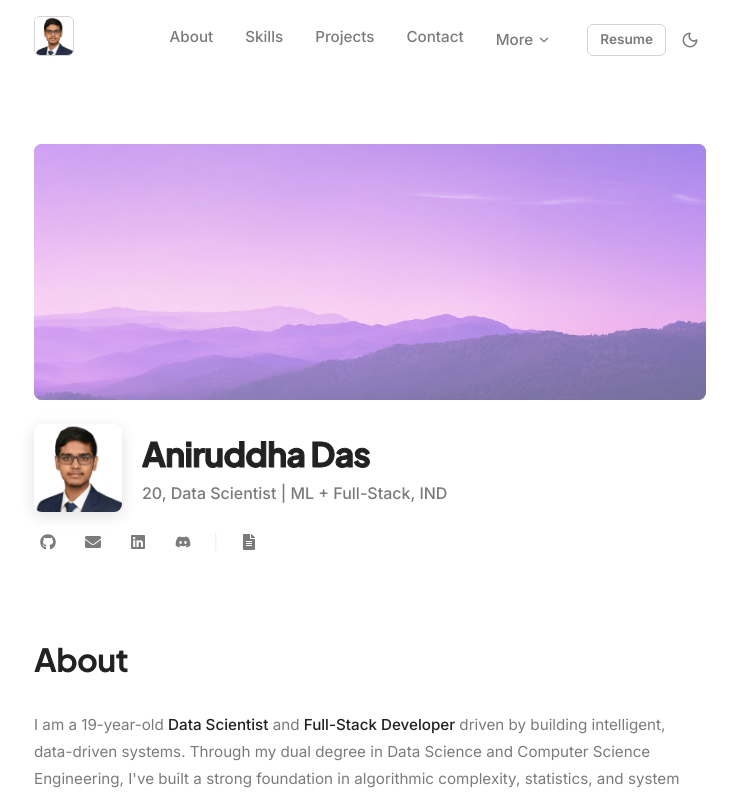
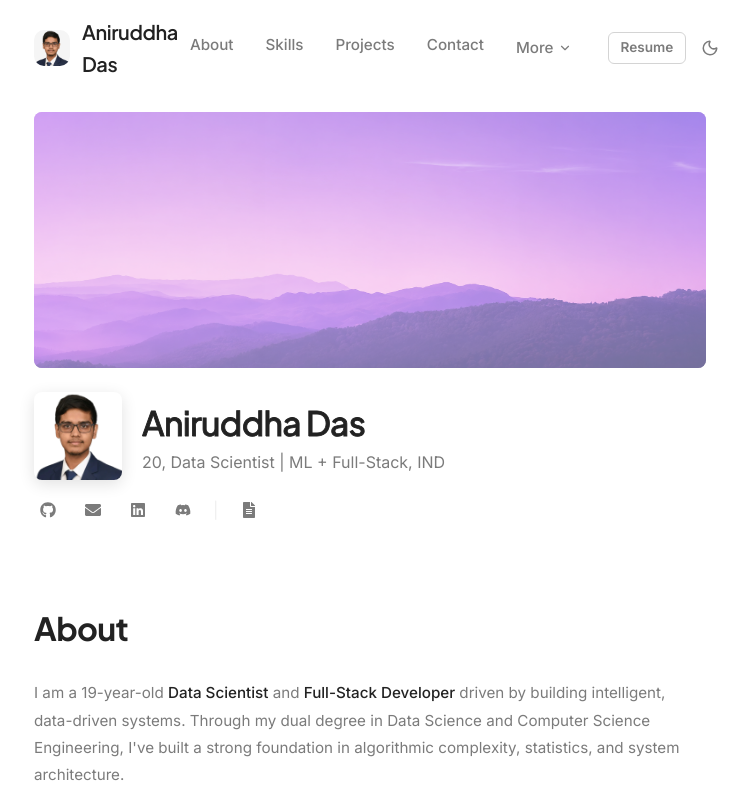
Before and after one commit to 24f2006234/aniruddha-portfolio, a React (Vite) app: page / in a window 1280 px wide. Shown: the top 798 px of the page, without its empty margins (270-1019 px from the left). Built offline with nearby package versions, Linux system fonts and the light colour scheme.

Commit message:
style: Implement user feedback for Navbar and Hero layout

```diff
--- a/src/components/Navbar.jsx
+++ b/src/components/Navbar.jsx
@@ -2,6 +2,7 @@ import React, { useState, useEffect } from "react";
 import { Link } from "react-scroll";
 import { Sun, Moon, ChevronDown } from "lucide-react";
 import { useTheme } from "../context/ThemeContext";
+import { personalInfo } from "../data/portfolioData";
 import "../styles/Navbar.css";
 
 const navLinks = [
@@ -28,12 +29,16 @@ export default function Navbar() {
       <nav className="navbar-clean container">
         {/* Logo - Left side */}
         <div className="navbar-logo-clean">
-          <Link to="hero" smooth duration={600} className="logo-link">
+          <Link to="hero" smooth duration={600} className="logo-link" style={{ display: 'flex', alignItems: 'center', gap: '0.75rem', cursor: 'pointer' }}>
             <img
-              src="/profile.jpg"
-              alt="Aniruddha Das"
+              src="/aniru.png"
+              alt="Logo"
               className="logo-img"
+              style={{ width: "36px", height: "36px", borderRadius: "10px", objectFit: "cover", border: "none" }}
             />
+            <span style={{ fontFamily: 'var(--font-heading)', fontSize: '1.25rem', fontWeight: 600, color: 'var(--text-primary)', letterSpacing: '-0.02em' }}>
+              {personalInfo.name}
+            </span>
           </Link>
         </div>
 
--- a/src/styles/Hero.css
+++ b/src/styles/Hero.css
@@ -4,7 +4,7 @@
   align-items: center;
   position: relative;
   background: var(--bg-primary);
-  padding: 4rem 0 2rem 0;
+  padding: 1rem 0 2rem 0;
 }
 
 .hero-banner-wrapper {
@@ -104,11 +104,11 @@
 .animated-name-text {
   font-family: var(--font-heading);
   font-size: 3rem;
-  font-weight: 700;
+  font-weight: 500;
   letter-spacing: -0.02em;
   fill: transparent;
   stroke: var(--text-primary);
-  stroke-width: 1.5px;
+  stroke-width: 1.2px;
   stroke-dasharray: 1200;
   stroke-dashoffset: 1200;
   animation: drawName 3s cubic-bezier(0.4, 0, 0.2, 1) forwards;
@@ -133,7 +133,7 @@
   font-family: var(--font-body);
   font-size: 1rem;
   color: var(--text-secondary);
-  font-weight: 500;
+  font-weight: 400;
   margin: 0.25rem 0 0 0;
 }
 
--- a/src/styles/Navbar.css
+++ b/src/styles/Navbar.css
@@ -11,10 +11,11 @@
 }
 
 .navbar-wrapper.scrolled {
-  background: var(--bg-primary);
-  -webkit-backdrop-filter: blur(8px);
-  backdrop-filter: blur(8px);
-  border-bottom: 1px solid var(--border-light);
+  background: color-mix(in srgb, var(--bg-primary) 85%, transparent);
+  -webkit-backdrop-filter: blur(12px);
+  backdrop-filter: blur(12px);
+  border-bottom: none;
+  box-shadow: 0 4px 20px rgba(0, 0, 0, 0.03);
   padding: 0.75rem 0;
 }
 
@@ -191,7 +192,8 @@
 
 [data-theme="dark"] .navbar-wrapper.scrolled {
   background: rgba(10, 10, 10, 0.85);
-  border-bottom: 1px solid rgba(255, 255, 255, 0.08);
+  border-bottom: none;
+  box-shadow: 0 4px 20px rgba(0, 0, 0, 0.3);
 }
 
 [data-theme="dark"] .dropdown-menu-clean {
```
